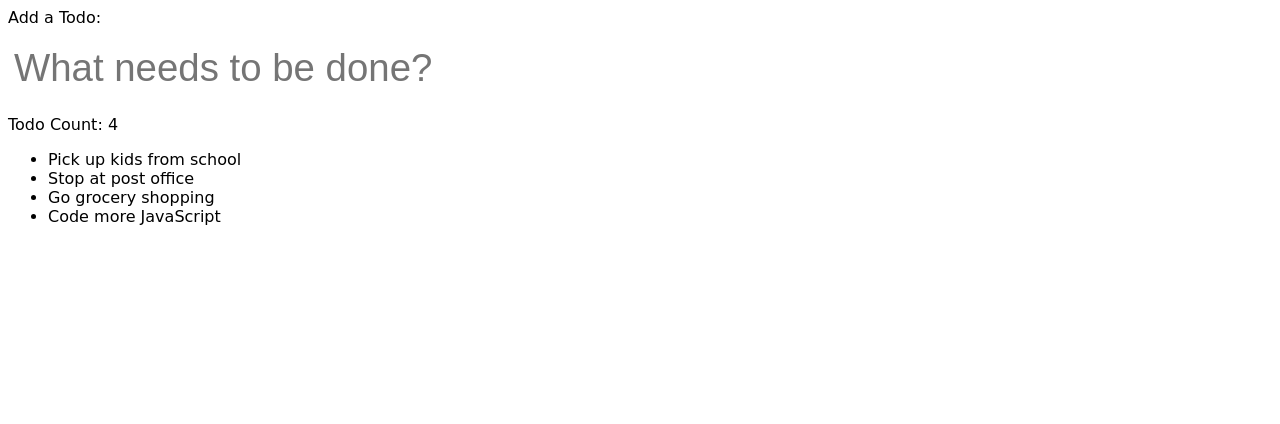
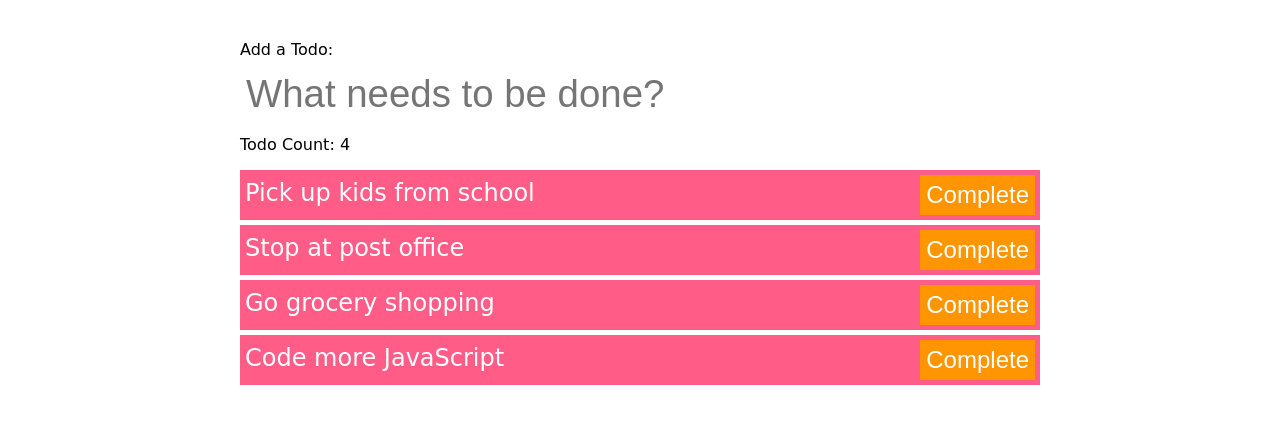
Before and after one commit to Mdudzik92/JS-Todo-List, a plain HTML site: page index.html in a window 1280 px wide. Drawn offline with Linux system fonts and the light colour scheme.

Commit message:
Set data index for each li, added complete button and updated CSS

```diff
--- a/script.js
+++ b/script.js
@@ -27,6 +27,14 @@ function renderTodos() {
 
 		var li = document.createElement("li");
 		li.textContent = todo;
+		// Setting the data index for each li
+		li.setAttribute("data-index", i);
+
+		// Adding a complete button for each added todo and appending it to the list.
+		var button = document.createElement("button");
+		button.textContent = "Complete";
+
+		li.appendChild(button);
 		todoList.appendChild(li);
 	}
 }
@@ -51,3 +59,18 @@ todoForm.addEventListener("submit", function (event) {
 	// Re-rendering the list
 	renderTodos();
 });
+
+// Adding an event listener so that when a user clicks the Complete button, it accesses the `data-index` value and removes that todo element from the list.
+todoList.addEventListener("click", function (event) {
+	var element = event.target;
+
+	// If the clicked element is a button...
+	if (element.matches("button") === true) {
+		// Get its data-index value and remove the todo element from the list
+		var index = element.parentElement.getAttribute("data-index");
+		todos.splice(index, 1);
+
+		// Re-render the list
+		renderTodos();
+	}
+});
--- a/style.css
+++ b/style.css
@@ -1,3 +1,9 @@
+*,
+*::before,
+*::after {
+	box-sizing: border-box;
+}
+
 body {
 	font-family: "Concert One", cursive;
 	font-size: 16px;
@@ -11,3 +17,51 @@ input {
 	font-size: 2.4em;
 	border: none;
 }
+
+ul {
+	list-style-type: none;
+	padding: 0;
+	background-color: white;
+}
+
+li {
+	height: 50px;
+	margin-top: 5px;
+	margin-bottom: 5px;
+	padding: 5px;
+	background-color: #ff5d88;
+	color: white;
+	font-size: 1.5em;
+	line-height: 1.5;
+}
+
+li:before {
+	content: "\200B";
+	position: absolute;
+}
+
+li::after {
+	content: " ";
+	display: block;
+	clear: both;
+}
+
+li button {
+	float: right;
+	border: none;
+	height: 40px;
+	cursor: pointer;
+	background-color: #ff9500;
+	color: white;
+	font-size: 1em;
+}
+
+li button:hover {
+	background-color: #febc5d;
+}
+
+.todos {
+	width: 800px;
+	margin: 0 auto;
+	margin-top: 40px;
+}
```
